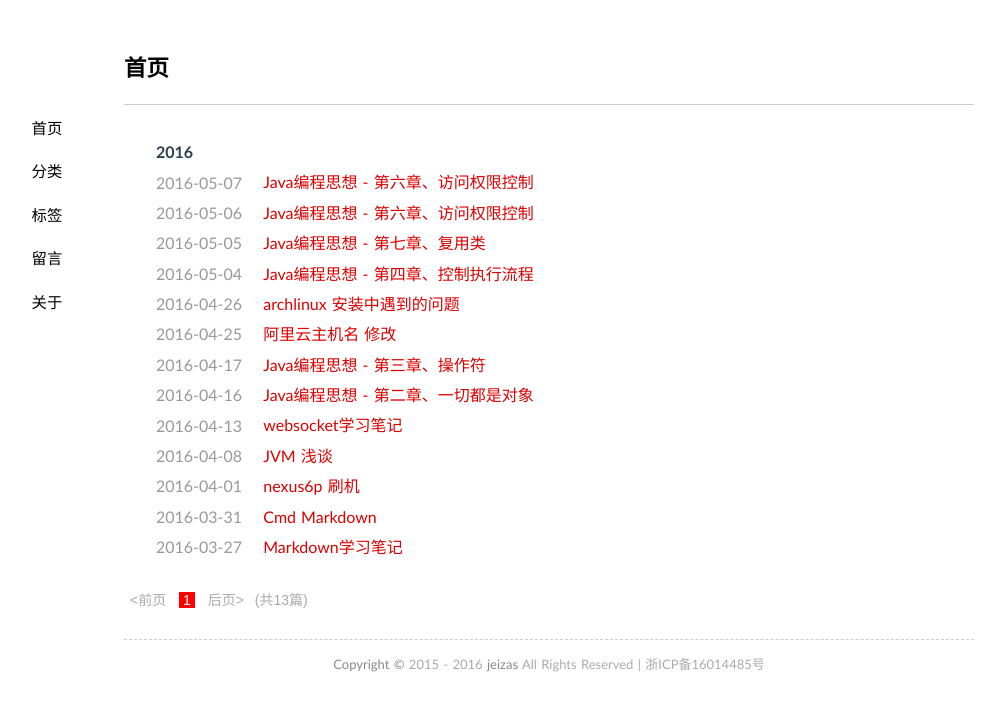
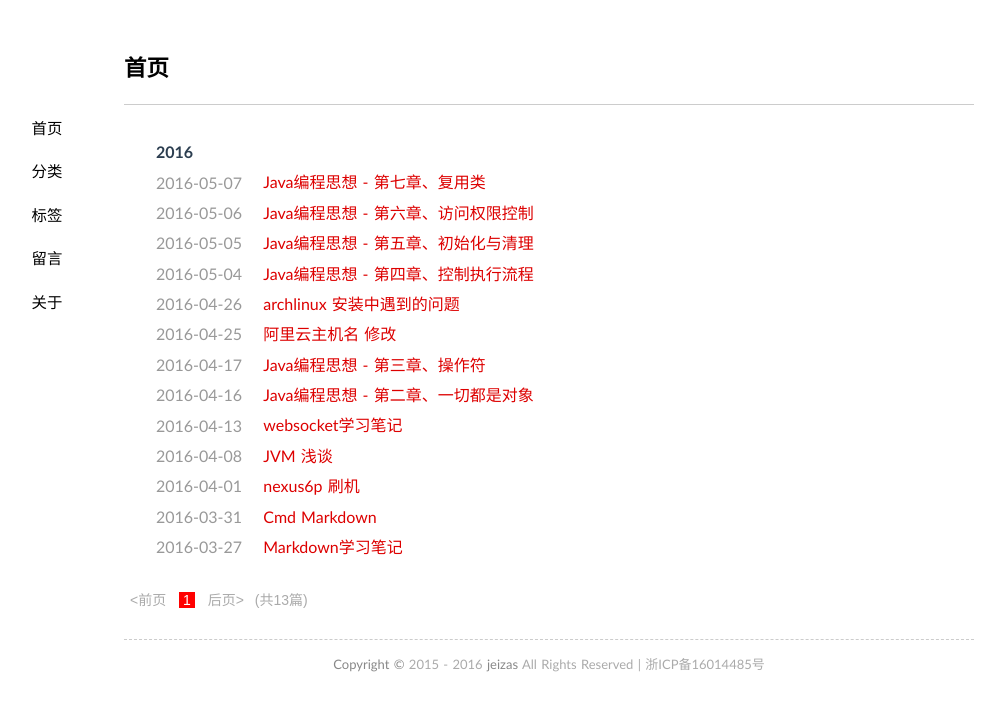
Before and after one commit to jeizas/jeizas.github.io, a Jekyll site: the page built from index.html, in a window 1280 px wide. Shown: the top 711 px of the page, without its empty margins (91-1096 px from the left). Built offline with Jekyll 4.4.1, drawn with Linux system fonts in a browser that asks for light colours; the list of posts is cut into pages by our own code; comment, search, counter and statistics services are not loaded.

Commit message:
修改：     _posts/2016-05-05-thinking_in_java_chapter05.md 	修改：     _posts/2016-05-07-thinking_in_java_chapter07.md

```diff
--- a/_posts/2016-05-05-thinking_in_java_chapter05.md
+++ b/_posts/2016-05-05-thinking_in_java_chapter05.md
@@ -1,6 +1,6 @@
 ---
 layout: post
-title: "Java编程思想 - 第七章、复用类"
+title: "Java编程思想 - 第五章、初始化与清理"
 date: 2016-05-05 09:34
 categories: [java]
 tags: [Java编程思想]
--- a/_posts/2016-05-07-thinking_in_java_chapter07.md
+++ b/_posts/2016-05-07-thinking_in_java_chapter07.md
@@ -1,6 +1,6 @@
 ---
 layout: post
-title: "Java编程思想 - 第六章、访问权限控制"
+title: "Java编程思想 - 第七章、复用类"
 date: 2016-05-07 13:57
 categories: [java]
 tags: [Java编程思想]
```
